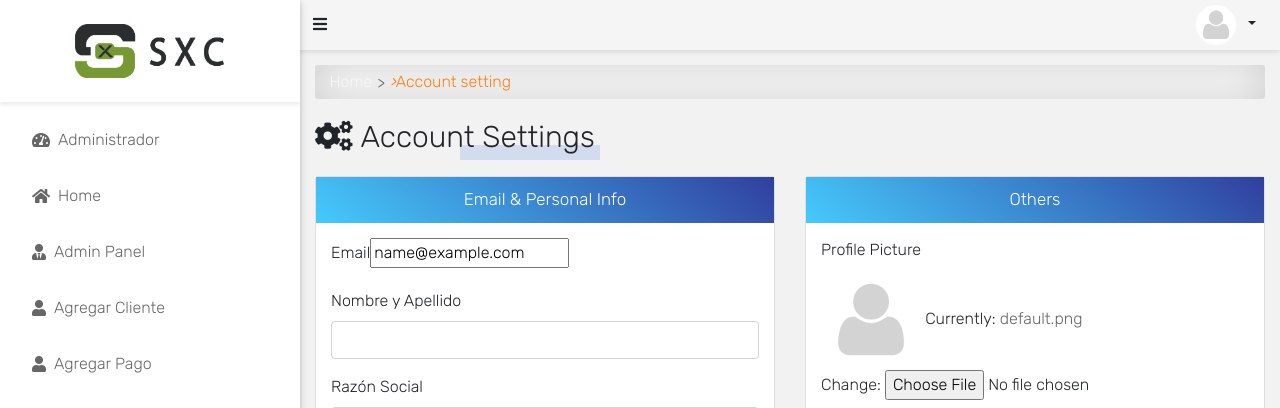
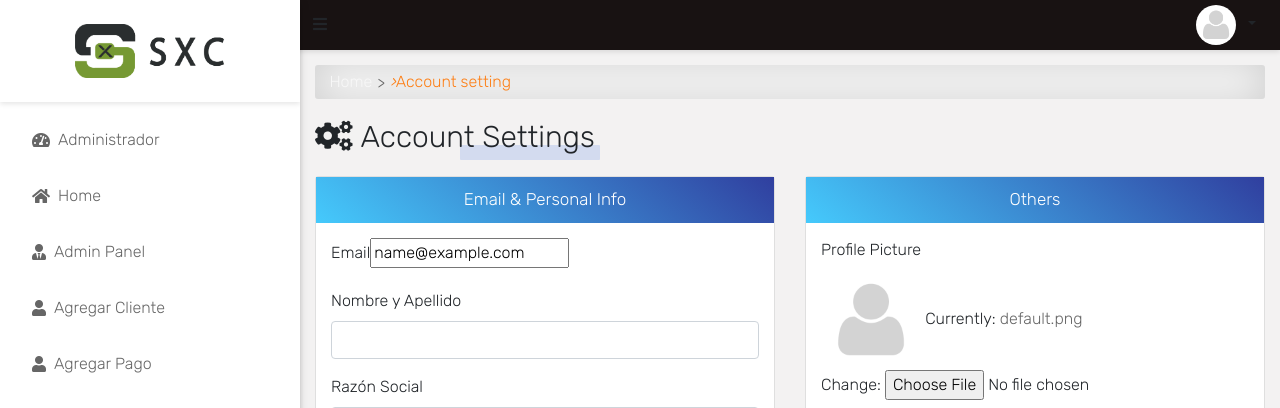
Before and after one commit to alistdktrue2/django-bank-proyect, a Django app: page /setting/ in a window 1280 px wide. Shown: the top 408 px of the page. Run offline with Django 4.2, Linux system fonts and the light colour scheme; the visitor is signed in with stand-in values (Sample User, id 1); parts of the project's set-up code (start-up, migrations or seed data) failed here and were passed over; some libraries are stand-ins or nearby versions.

Commit message:
requeriments dd17

```diff
--- a/dashboard/templates/home.html
+++ b/dashboard/templates/home.html
@@ -14,7 +14,9 @@
           <h1>Pagos rápidos y sencillos</h1>
           <h2>Envía y Recibe dólares a través de Zelle, sin cuentas en EE. UU.</h2>
           <div class="d-flex justify-content-center justify-content-lg-start">
+            {% if not request.user.is_authenticated %}
             <a href="/register/" class="btn-get-started scrollto">Crea tu Cuenta Ahora!</a>
+            {% endif %}
             <a href="#" class="glightbox btn-watch-video"><i class="bi bi-play-circle"></i><span>Tutorial Video</span></a>
           </div>
         </div>
--- a/dashboard/templates/index.html
+++ b/dashboard/templates/index.html
@@ -6,7 +6,7 @@
   <meta charset="utf-8">
   <meta content="width=device-width, initial-scale=1.0" name="viewport">
 
-  <title>Smart Xpert Consult</title>
+  <title>Smart Xpert Consult|Recibe pagos en Zelle</title>
   <meta content="" name="description">
   <meta content="" name="keywords">
 
--- a/static/css/style.css
+++ b/static/css/style.css
@@ -518,7 +518,7 @@ li {
   -webkit-margin-start: -10px;
   z-index: 90;
   /*padding: 0.4rem 1rem;*/
-  background: #f5f5f5;
+  background: #181212;
   -webkit-box-shadow: 0px 2px 5px 0px rgba(0, 0, 0, 0.1);
   box-shadow: 0px 2px 5px 0px rgba(0, 0, 0, 0.1);
   -webkit-transition: 0.3s;
```
